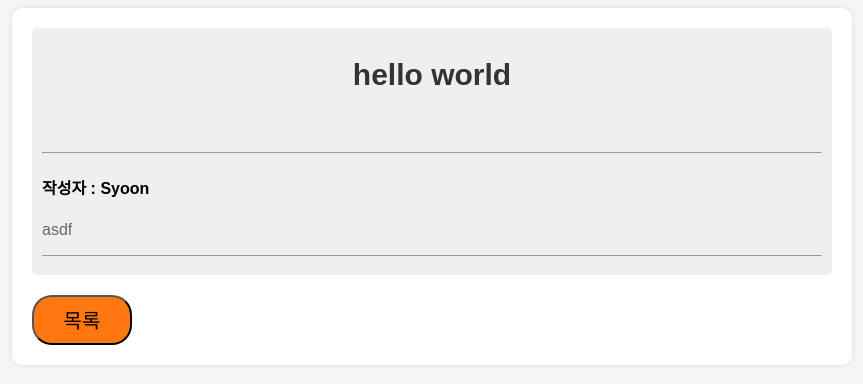
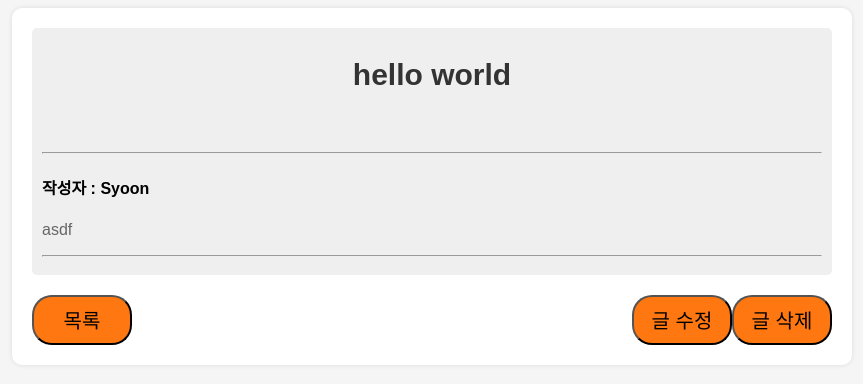
Before and after one commit to asn6878/LikeLion_11th, a Django app: page /post/2/ in a window 1280 px wide. Shown: the top 384 px of the page, without its empty margins (208-1071 px from the left). Run offline with Django 4.2, Linux system fonts and the light colour scheme; data comes from the database, SQL or seed files in the repository; both versions use the stored data as it was after the commit.

Commit message:
delete 기능 추가

```diff
--- a/django_project_1/post/templates/detail.html
+++ b/django_project_1/post/templates/detail.html
@@ -51,6 +51,9 @@
             font-size : 20px;
             border-radius : 20px;
         }
+        #delete_btn{
+          float: right;
+        }
       </style>
 </head>
 <body>
@@ -63,6 +66,8 @@
         </p><hr>
       </div>
       <button type="button" onclick="location.href='/post'">목록</button>
+      <button type="button" id="delete_btn" onclick="location.href='/post/delete/{{ post.id }}'">글 삭제</button>
+      <button type="button" id="delete_btn" onclick="location.href='/post/update/{{ post.id }}'">글 수정</button>
     </div>
   </body>
 </html>
--- a/django_project_1/post/urls.py
+++ b/django_project_1/post/urls.py
@@ -8,4 +8,5 @@ urlpatterns=[
     path('create/', views.post_create),
     path('<int:pk>/', views.post_receive, name='detail'),
     path('update/<int:pk>/', views.post_update),
+    path('delete/<int:pk>', views.post_delete),
 ]
--- a/django_project_1/post/views.py
+++ b/django_project_1/post/views.py
@@ -58,3 +58,8 @@ def post_update(request, pk):
         print(post.body)
         print(post.date)
         return render(request, 'update.html', context)
+
+# Post Delete의 역할
+def post_delete(request, pk):
+    Post.objects.filter(id=pk).delete()
+    return HttpResponseRedirect(reverse('post:index'))
```
Also changed, not shown: django_project_1/db.sqlite3.
